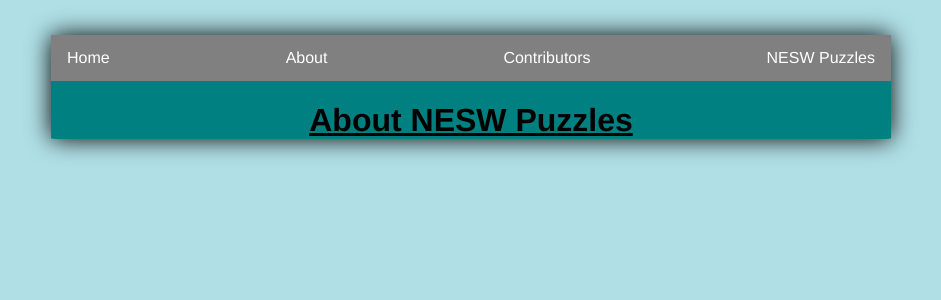
After one commit to happyinfrance10/legendary-octo-giggle, a Python web app: template templates/about.html in a window 1280 px wide. The commit adds this page. Shown: the top 300 px of the page, without its empty margins (169-1110 px from the left). Run offline with Jinja, Linux system fonts and the light colour scheme; the template is opened without the code that fills it, so the values that code supplies are empty.

Commit message:
stan: some new pages

```diff
--- a/stylesheets/levelStyle.css
+++ b/stylesheets/levelStyle.css
@@ -10,7 +10,7 @@ body {
 
 #main {
   background-color: teal;
-  width: 80%;
+  width: 75%;
   margin: auto;
   box-shadow: 0px 0px 20px black;
 }
--- a/stylesheets/style.css
+++ b/stylesheets/style.css
@@ -7,6 +7,7 @@ ul {
     background-color: grey;
     display: flex;
     justify-content: space-between;
+      /* border-radius: 5%; */
 }
 
 li {
@@ -30,13 +31,17 @@ body {
     margin-top: 35px;
     margin-left: 40px;
     margin-right: 40px;
+    font-family: 'Helvetica Neue',Arial,sans-serif;
+    /* font-family: x-locale-heading-primary,zillaslab,Palatino,"Palatino Linotype",x-locale-heading-secondary,serif; */
+    /*font-family: Georgia, serif; */
 }
 
 #main {
   background-color: teal;
-  width: 80%;
+  width: 70%;
   margin: auto;
   box-shadow: 0px 0px 25px black;
+  border-radius: 1%;
 }
 
 #title {
@@ -60,7 +65,7 @@ body {
   border: 2px solid black;
   width: 200px;
   height: 400px;
-  margin-left: 40px;
+  margin-left: 85px;
   border-radius: 25px;
   display:inline-block;
 }
@@ -68,6 +73,3 @@ body {
 .shade {
   background-color: lightgrey;
 }
-/* .sequence: hover {
-  border: 2px solid green;
-} */
--- /dev/null
+++ b/templates/about.html
@@ -0,0 +1,30 @@
+<!DOCTYPE html>
+
+<div id="main">
+  <head>
+    <title>About</title>
+    <link rel="stylesheet" type="text/css" href="stylesheets/style.css">
+
+</head>
+
+  <body>
+
+<!-- Navigation bar -->
+    <ul>
+      <li><a href="/">Home</a></li>
+      <li><a href="/about">About</a></li>
+      <li><a href="/contributors">Contributors</a></li>
+      <li><a href="/">NESW Puzzles</a></li>
+    </ul>
+
+    <div id="title">
+      <h1>About NESW Puzzles</h1>
+    </div>
+
+
+  </body>
+
+</div>
+
+
+<script src="javascript/home.js"></script>
```
Also changed, not shown: main.py (+11 -0 lines), templates/contributors.html (added, +30 -0 lines), templates/home.html (+5 -4 lines).
